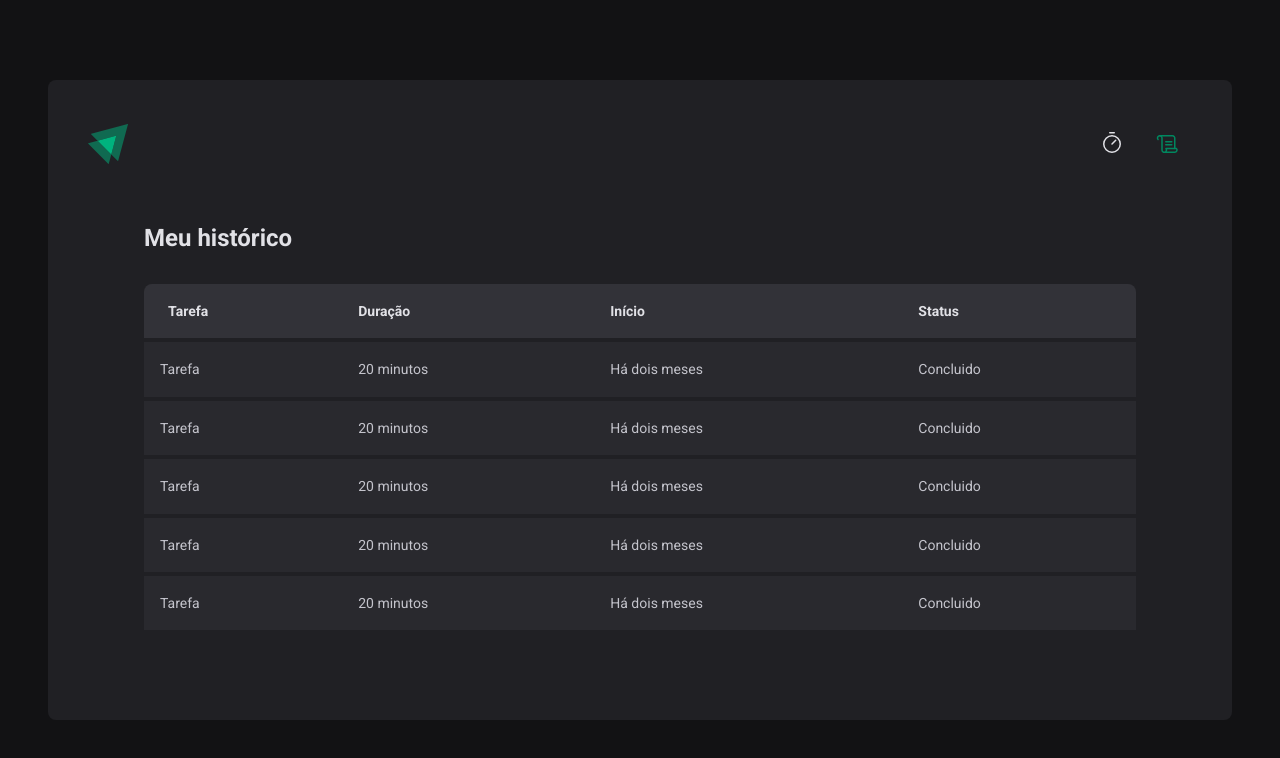
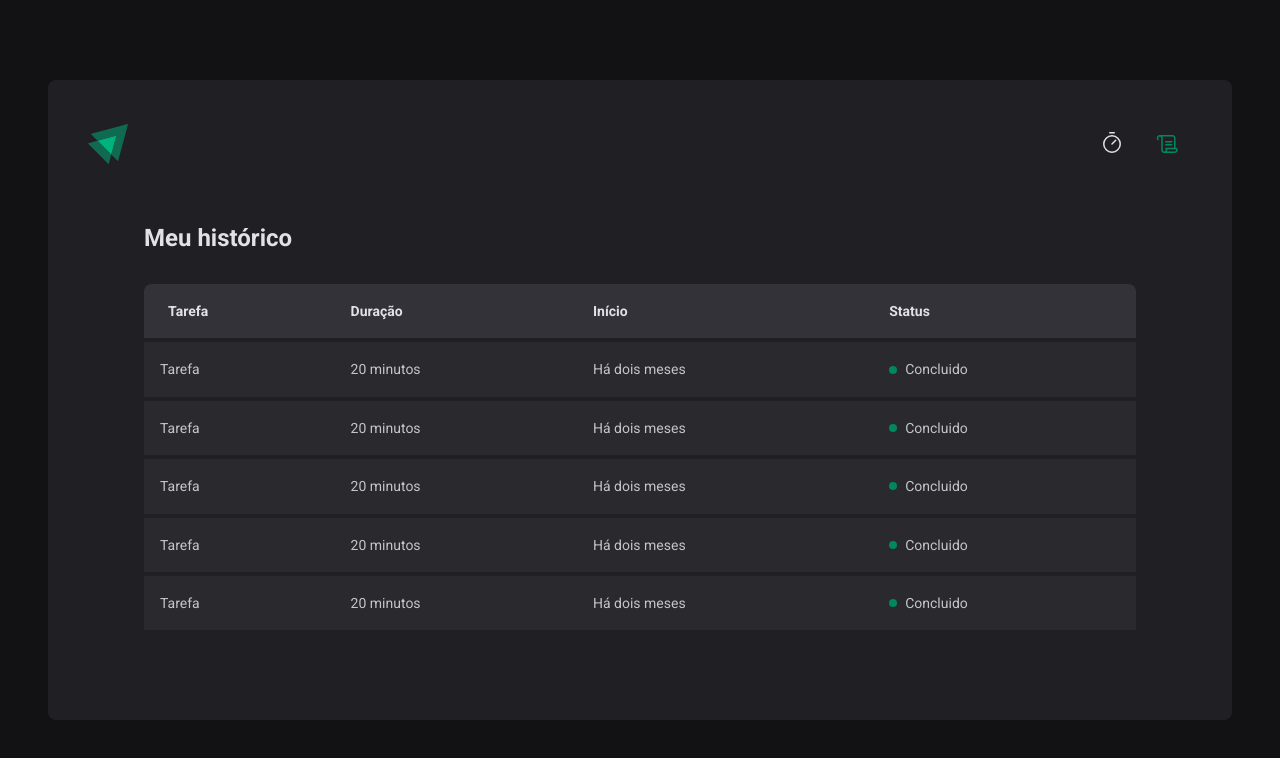
Before and after one commit to Jairotsb/ig-timer, a React (Vite) app: page /history in a window 1280 px wide. Shown: the top 758 px of the page. Built offline with nearby package versions, Linux system fonts and the light colour scheme.

Commit message:
styles: statusbar style updated :boom:

```diff
--- a/src/pages/History/index.tsx
+++ b/src/pages/History/index.tsx
@@ -1,4 +1,4 @@
-import { HistoryContainer, HistoryList } from './styles'
+import { HistoryContainer, HistoryList, Status } from './styles'
 
 export function History() {
   return (
@@ -18,31 +18,41 @@
               <td>Tarefa</td>
               <td>20 minutos</td>
               <td>Há dois meses</td>
-              <td>Concluido</td>
+              <td>
+                <Status statusColor="green">Concluido</Status>
+              </td>
             </tr>
             <tr>
               <td>Tarefa</td>
               <td>20 minutos</td>
               <td>Há dois meses</td>
-              <td>Concluido</td>
+              <td>
+                <Status statusColor="green">Concluido</Status>
+              </td>
             </tr>
             <tr>
               <td>Tarefa</td>
               <td>20 minutos</td>
               <td>Há dois meses</td>
-              <td>Concluido</td>
+              <td>
+                <Status statusColor="green">Concluido</Status>
+              </td>
             </tr>
             <tr>
               <td>Tarefa</td>
               <td>20 minutos</td>
               <td>Há dois meses</td>
-              <td>Concluido</td>
+              <td>
+                <Status statusColor="green">Concluido</Status>
+              </td>
             </tr>
             <tr>
               <td>Tarefa</td>
               <td>20 minutos</td>
               <td>Há dois meses</td>
-              <td>Concluido</td>
+              <td>
+                <Status statusColor="green">Concluido</Status>
+              </td>
             </tr>
           </tbody>
         </table>
--- a/src/pages/History/styles.ts
+++ b/src/pages/History/styles.ts
@@ -51,3 +51,26 @@
     }
   }
 `
+
+const STATUS_COLORS = {
+  yellow: 'yellow-500',
+  green: 'green-500',
+  red: 'red-500',
+} as const
+
+interface StatusProps {
+  statusColor: keyof typeof STATUS_COLORS
+}
+export const Status = styled.span<StatusProps>`
+  display: flex;
+  align-items: center;
+  gap: 0.5rem;
+
+  &::before {
+    content: '';
+    width: 0.5rem;
+    height: 0.5rem;
+    border-radius: 9999px;
+    background: ${(props) => props.theme[STATUS_COLORS[props.statusColor]]};
+  }
+`
```
